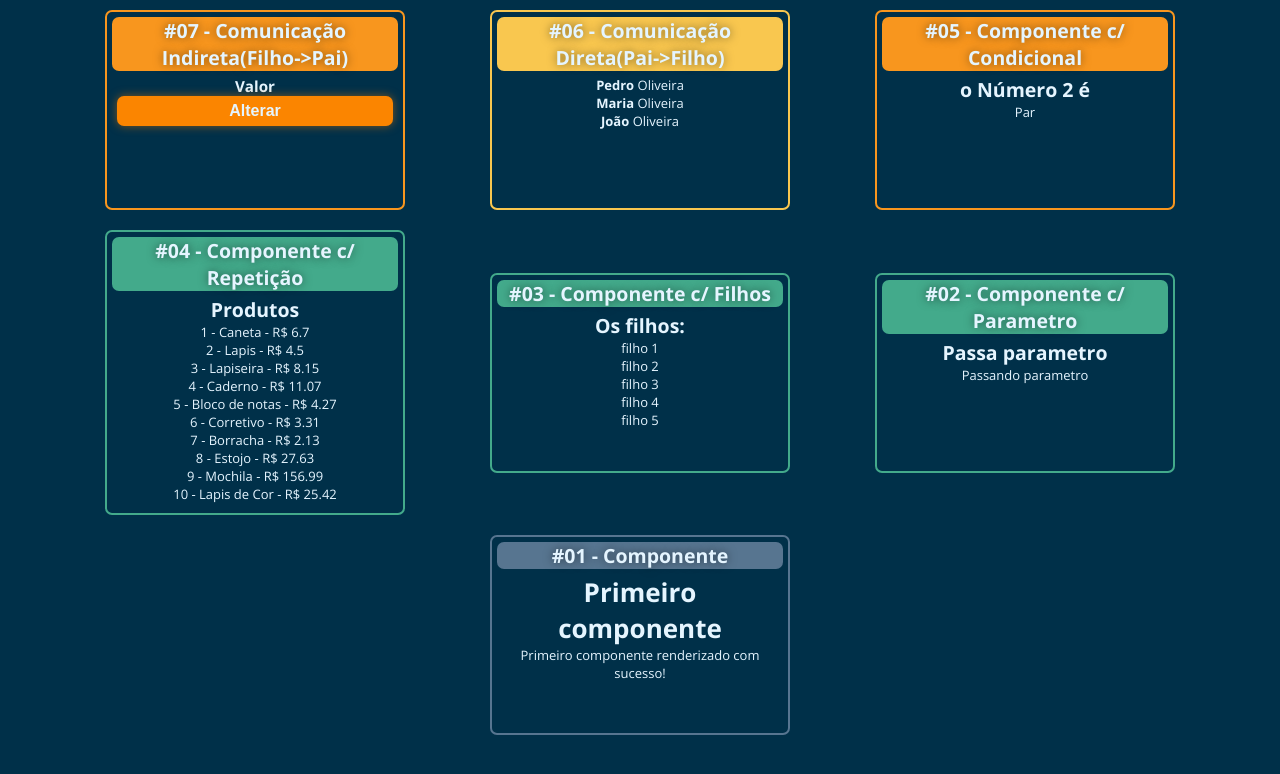
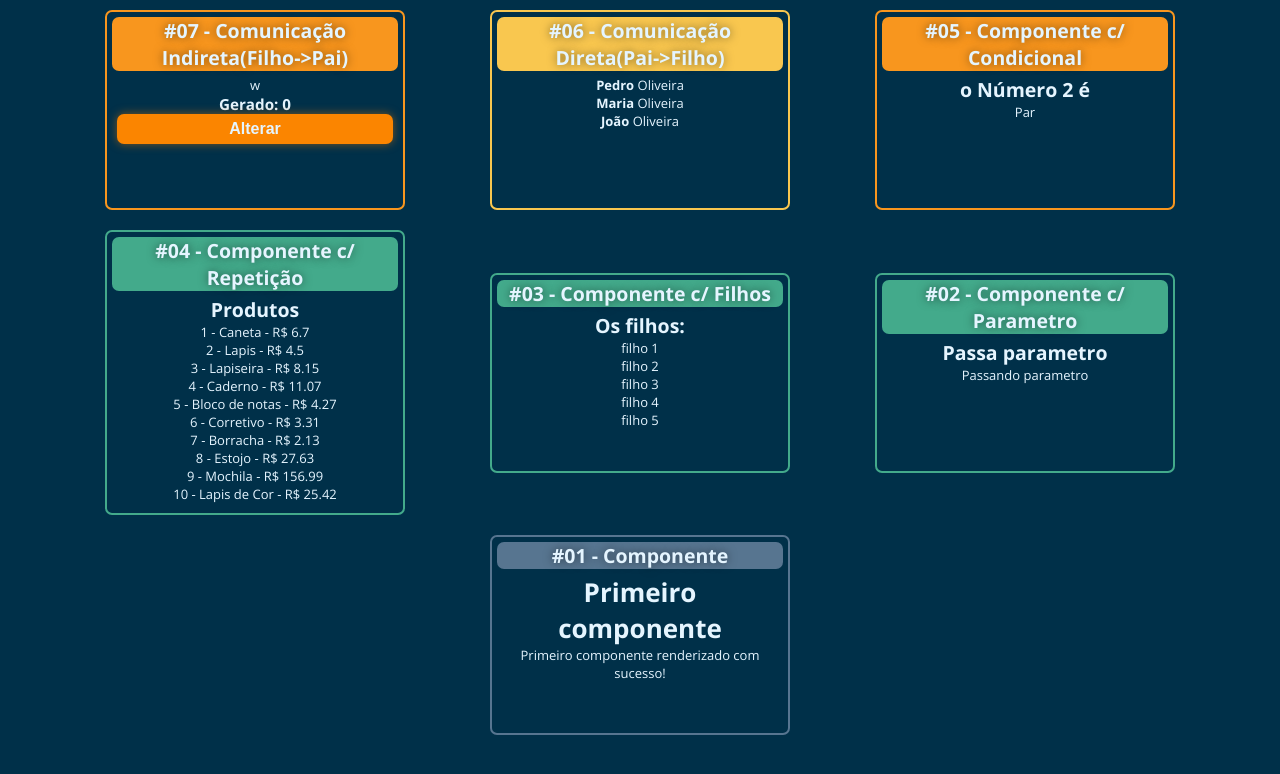
Before and after one commit to Kauan-Azevedo/React-Masterclass-Aula, a React (Vite) app: page / in a window 1280 px wide. Shown: the top 774 px of the page. Built offline with nearby package versions, Linux system fonts and the light colour scheme.

Commit message:
feat: Super e Sub finalizados.

```diff
--- a/src/components/comunicacao/indireta/Super.jsx
+++ b/src/components/comunicacao/indireta/Super.jsx
@@ -1,17 +1,20 @@
-import React from "react";
+import React, { useState } from "react";
 import { Sub } from "./Sub"
 
 
 export const Super = (props) => {
 
+    const [label, setLabel] = useState("Gerado");
+    const [num, setNum] = useState(0);
+
     const handleClick = (valor, msg) => {
-        console.log(msg)
-        console.log(valor)
+        setNum(valor)
+        setLabel(msg)
     }
 
     return (
-        <div>
-            <h3>Valor</h3>
+        <div>w
+            <h3>{label}: {num}</h3>
             <Sub onClicar={handleClick}></Sub>
         </div>
     )
```
